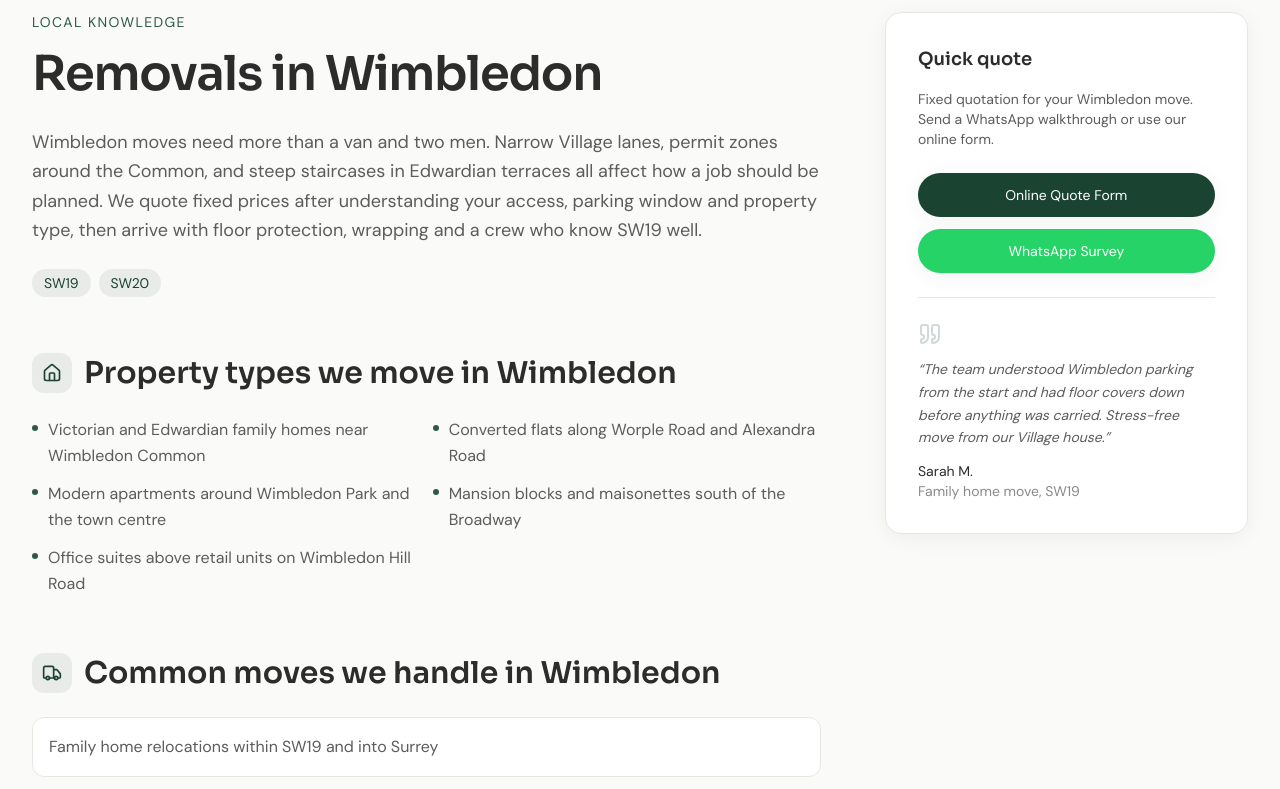
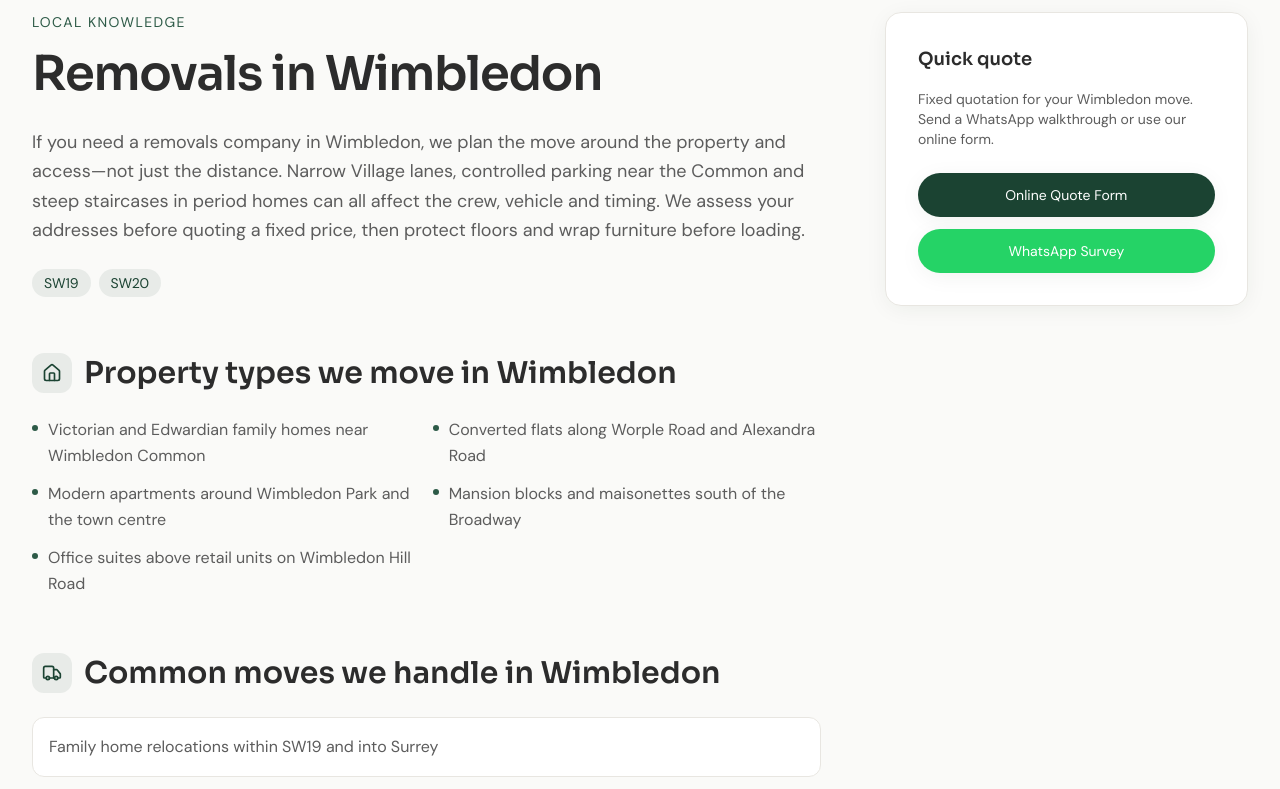
Before and after one commit to zetschmo7-create/swlremovals, a Next.js app: page /wimbledon-removals in a window 1280 px wide. Shown: the part 880-1669 px from the top of the page. Built offline with nearby package versions, Linux system fonts and the light colour scheme.

Commit message:
Improve Wimbledon removals SEO
Tune Wimbledon page for target search terms and add internal links

```diff
--- a/src/app/[slug]/page.tsx
+++ b/src/app/[slug]/page.tsx
@@ -11,13 +11,28 @@ type Props = {
   params: Promise<{ slug: string }>;
 };
 
+function getLocationPageForDisplay(slug: string) {
+  const location = getLocationPage(slug);
+  if (!location || slug !== "wimbledon-removals") return location;
+
+  return {
+    ...location,
+    metaTitle: "Wimbledon Removals Company | SW19",
+    metaDescription:
+      "Looking for a removals company in Wimbledon? We move houses, flats and offices across SW19 and SW20, with fixed quotes and careful access planning.",
+    intro:
+      "If you need a removals company in Wimbledon, we plan the move around the property and access—not just the distance. Narrow Village lanes, controlled parking near the Common and steep staircases in period homes can all affect the crew, vehicle and timing. We assess your addresses before quoting a fixed price, then protect floors and wrap furniture before loading.",
+    recentMoves: [],
+  };
+}
+
 export function generateStaticParams() {
   return getLocationSlugs().map((slug) => ({ slug }));
 }
 
 export async function generateMetadata({ params }: Props) {
   const { slug } = await params;
-  const location = getLocationPage(slug);
+  const location = getLocationPageForDisplay(slug);
   if (!location) return {};
 
   return createMetadata({
@@ -35,7 +50,7 @@ export async function generateMetadata({ params }: Props) {
 
 export default async function LocationPage({ params }: Props) {
   const { slug } = await params;
-  const location = getLocationPage(slug);
+  const location = getLocationPageForDisplay(slug);
   if (!location) notFound();
 
   return <LocationPageTemplate location={location} />;
--- a/src/components/templates/LocationPageTemplate.tsx
+++ b/src/components/templates/LocationPageTemplate.tsx
@@ -270,6 +270,7 @@ export function LocationPageTemplate({ location }: Props) {
               </div>
             </FadeIn>
 
+            {location.slug !== "wimbledon-removals" && (
             <FadeIn delay={0.25}>
               <div>
                 <h2 className="font-display text-2xl md:text-3xl font-semibold text-charcoal mb-6">
@@ -301,6 +302,7 @@ export function LocationPageTemplate({ location }: Props) {
                 </div>
               </div>
             </FadeIn>
+            )}
           </div>
 
           <div className="space-y-6">
@@ -327,6 +329,7 @@ export function LocationPageTemplate({ location }: Props) {
                   </Button>
                 </div>
 
+                {location.slug !== "wimbledon-removals" && (
                 <blockquote className="mt-6 pt-6 border-t border-border">
                   <Quote className="w-6 h-6 text-green-800/20 mb-3" />
                   <p className="text-sm text-charcoal-light leading-relaxed italic">
@@ -341,6 +344,7 @@ export function LocationPageTemplate({ location }: Props) {
                     </p>
                   </footer>
                 </blockquote>
+                )}
               </Card>
             </FadeIn>
           </div>
--- a/src/components/templates/ServicePageTemplate.tsx
+++ b/src/components/templates/ServicePageTemplate.tsx
@@ -111,7 +111,14 @@ export function ServicePageTemplate({
               >
                 100+ locations across South West London and Surrey
               </Link>
-              , including Wimbledon, Richmond, Kingston and Chelsea.
+              , including our{" "}
+              <Link
+                href="/wimbledon-removals"
+                className="font-medium text-green-800 hover:text-green-900 underline-offset-4 hover:underline"
+              >
+                Wimbledon removals service
+              </Link>
+              , Richmond, Kingston and Chelsea.
             </p>
           </FadeIn>
           <FadeIn delay={0.1}>
```
